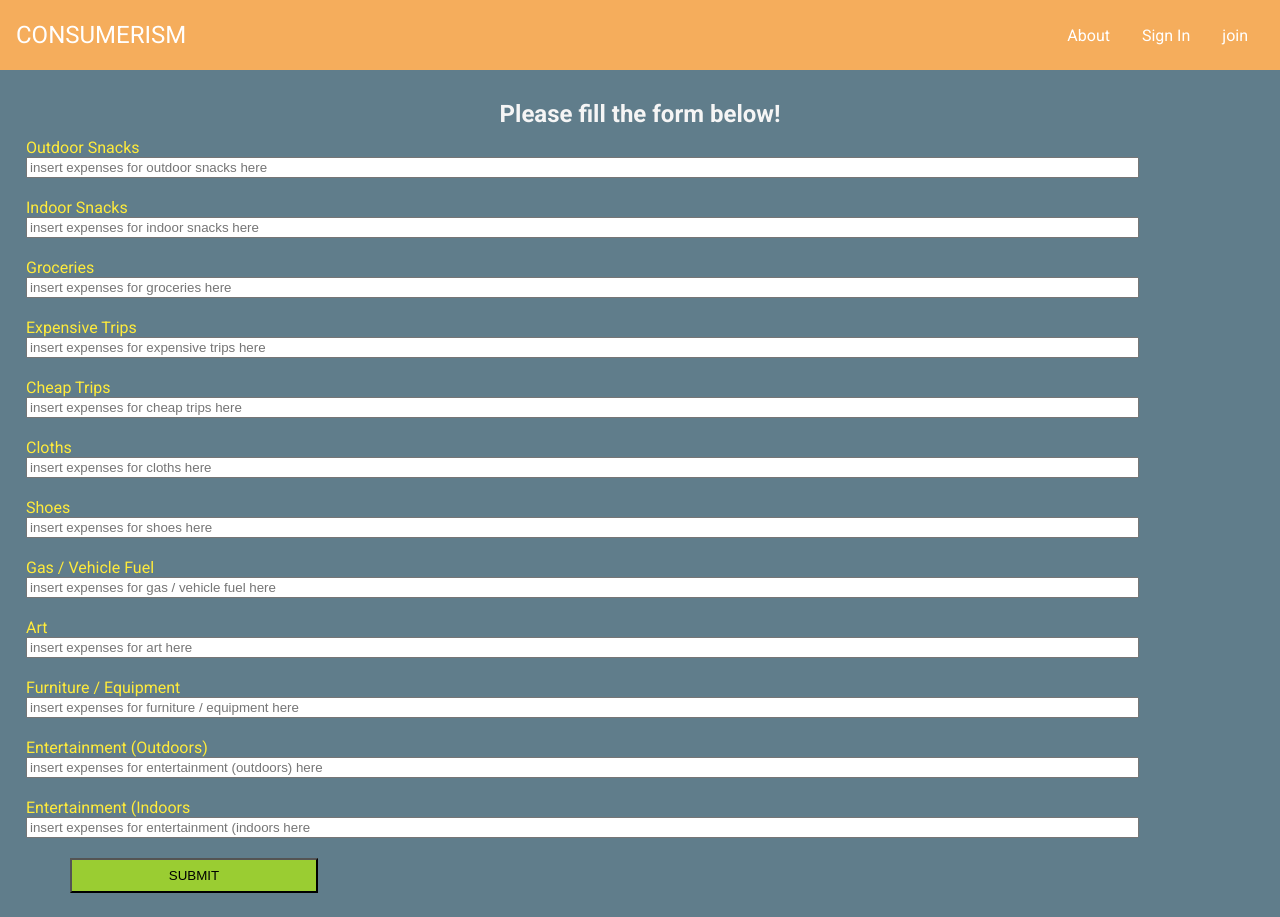
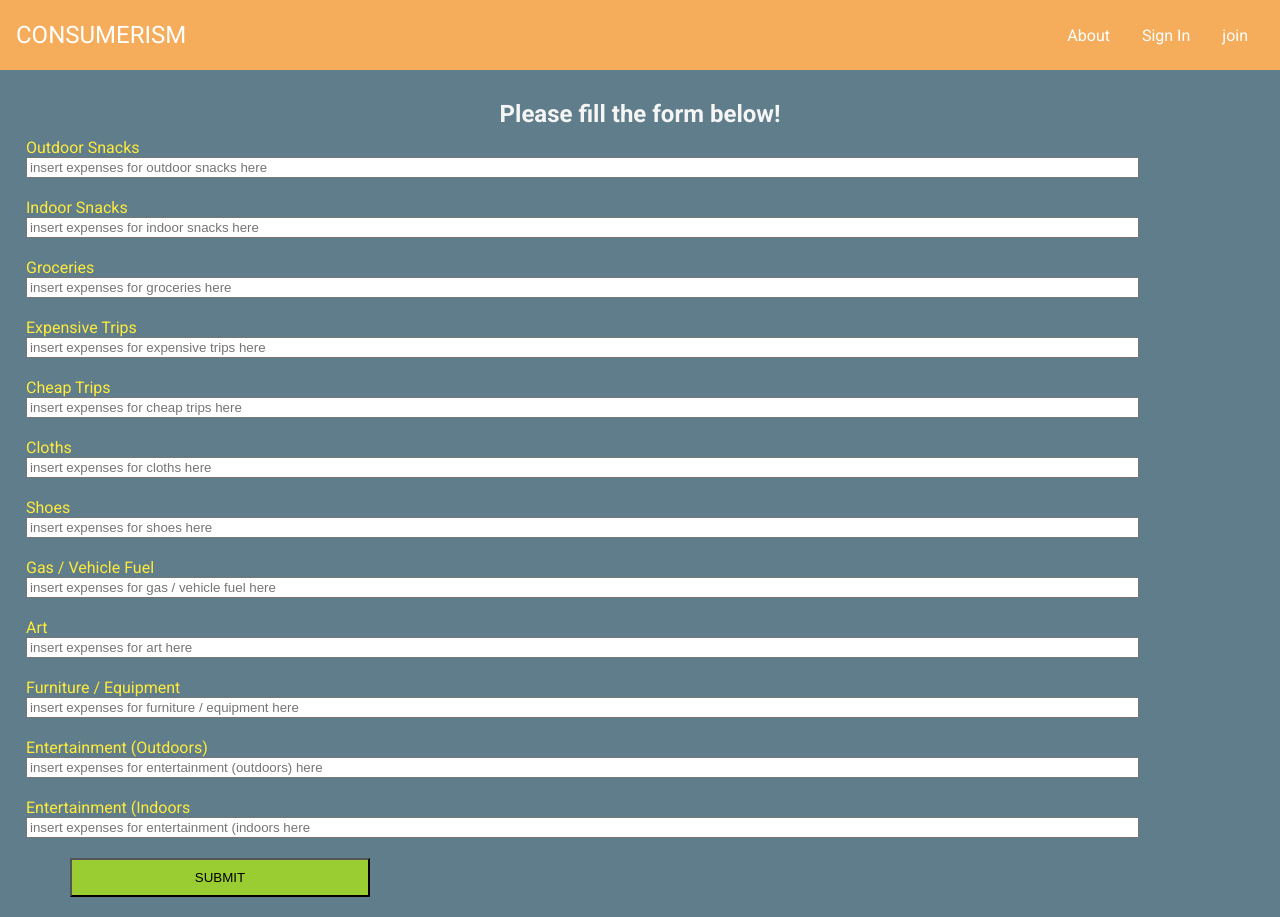
Before and after one commit to GN101/consumerism_app, a React (Create React App) app: page / in a window 1280 px wide. Built offline with nearby package versions, Linux system fonts and the light colour scheme.

Commit message:
minor css fix

```diff
--- a/src/components/UserInputColumn/InputField/InputField.js
+++ b/src/components/UserInputColumn/InputField/InputField.js
@@ -2,12 +2,21 @@ import React from 'react';
 import styles from './InputField.module.css';
 
 const InputField = (props) => {
-  const { label, placeholder, category } = props;
+  const {
+    label, placeholder, category, changed, clicked
+  } = props;
 
   return (
     <div className={styles.Form}>
       <label className={styles.Label} htmlFor={category}>{label}
-        <input className={styles.Input} type="text" id={category} placeholder={placeholder} />
+        <input
+          className={styles.Input}
+          type="text"
+          id={category}
+          placeholder={placeholder}
+          onChange={changed}
+          onClick={clicked}
+        />
       </label>
     </div>
   );
--- a/src/components/UserInputColumn/UserInputColumn.module.css
+++ b/src/components/UserInputColumn/UserInputColumn.module.css
@@ -10,9 +10,11 @@
 
 .Button {
   margin: 10px 50px;
-  padding: 8px;
+  padding: 10px;
   background-color: yellowgreen;
-  width: 20%;
+  width: 50%;
+  min-width: 100px;
+  max-width: 300px;
 }
 
 h2 {
```
